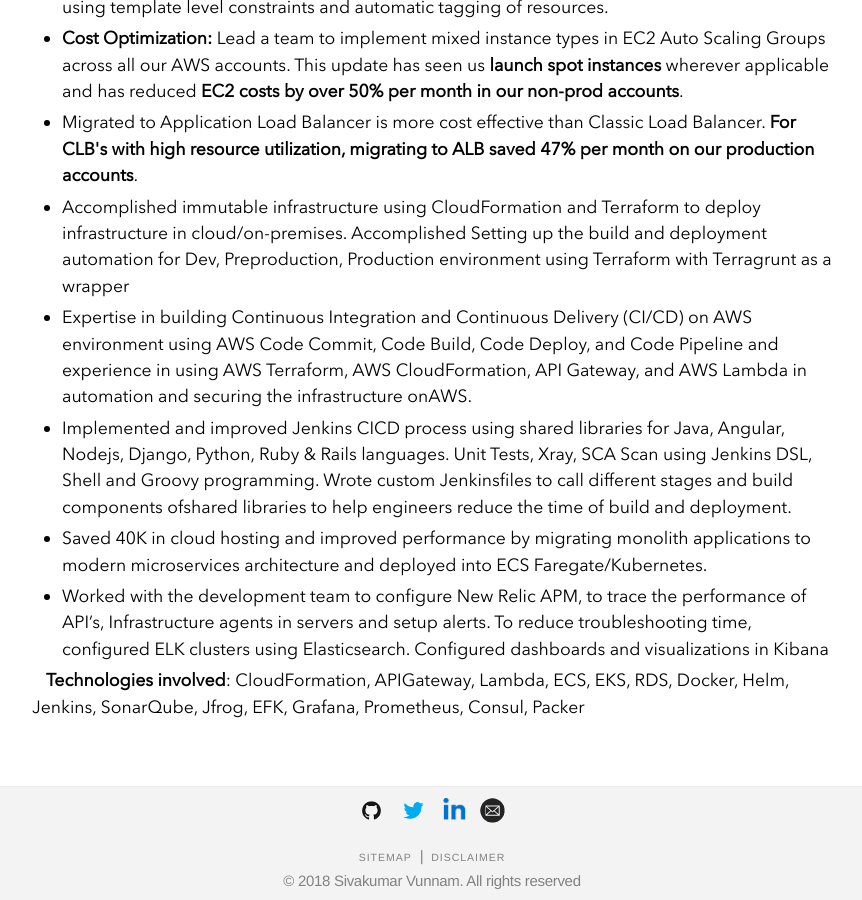
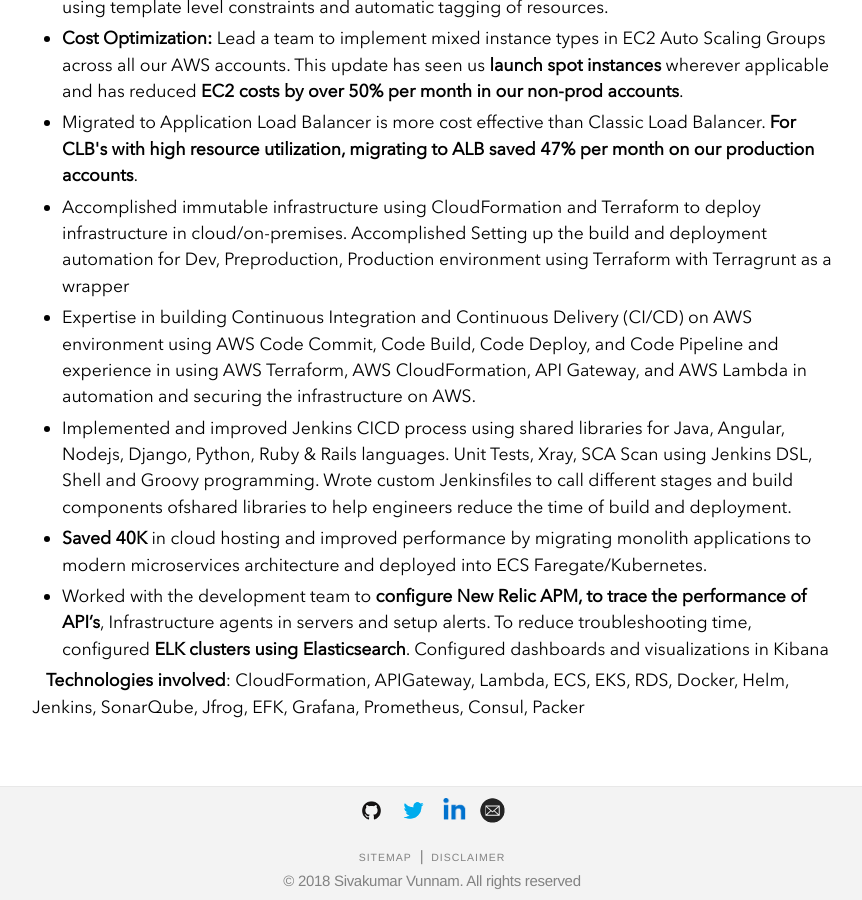
Before and after one commit to sivakumarvunnam/sivakumarvunnam.github.io, a Jekyll site: the page built from experiences.html, in a window 1280 px wide and 900 px high, scrolled down 1008 px. Shown: the whole window, without its empty margins (208-1070 px from the left). Built offline with Jekyll 4.4.1, drawn with Linux system fonts in a browser that asks for light colours; nearby versions of some CDN libraries.

Commit message:
highest necessary point's

```diff
--- a/_data/experiences.yml
+++ b/_data/experiences.yml
@@ -17,8 +17,8 @@
     - <b>Cost Optimization:</b> Lead a team to implement mixed instance types in EC2 Auto Scaling Groups across all our AWS accounts. This update has seen us <b>launch spot instances</b> wherever applicable and has reduced <b>EC2 costs by over 50% per month in our non-prod accounts</b>.
     - Migrated to Application Load Balancer is more cost effective than Classic Load Balancer. <b>For CLB's with high resource utilization, migrating to ALB saved 47% per month on our production accounts</b>.
     - Accomplished immutable infrastructure using CloudFormation and Terraform to deploy infrastructure in cloud/on-premises. Accomplished Setting up the build and deployment automation for Dev, Preproduction, Production environment using Terraform with Terragrunt as a wrapper
-    - Expertise in building Continuous Integration and Continuous Delivery (CI/CD) on AWS environment using AWS Code Commit, Code Build, Code Deploy, and Code Pipeline and experience in using AWS Terraform, AWS CloudFormation, API Gateway, and AWS Lambda in automation and securing the infrastructure onAWS.
+    - Expertise in building Continuous Integration and Continuous Delivery (CI/CD) on </b>AWS environment using AWS Code Commit, Code Build, Code Deploy, and Code Pipeline and experience in using AWS Terraform, AWS CloudFormation, API Gateway, and AWS Lambda</b> in automation and securing the infrastructure on AWS.
     - Implemented and improved Jenkins CICD process using shared libraries for Java, Angular, Nodejs, Django, Python, Ruby & Rails languages. Unit Tests, Xray, SCA Scan using Jenkins DSL, Shell and Groovy programming. Wrote custom Jenkinsfiles to call different stages and build components ofshared libraries to help engineers reduce the time of build and deployment.
-    - Saved 40K in cloud hosting and improved performance by migrating monolith applications to modern microservices architecture and deployed into ECS Faregate/Kubernetes.
-    - Worked with the development team to configure New Relic APM, to trace the performance of API’s, Infrastructure agents in servers and setup alerts. To reduce troubleshooting time, configured ELK clusters using Elasticsearch. Configured dashboards and visualizations in Kibana
+    - <b>Saved 40K</b> in cloud hosting and improved performance by migrating monolith applications to modern microservices architecture and deployed into </b>ECS Faregate/Kubernetes</b>.
+    - Worked with the development team to <b>configure New Relic APM, to trace the performance of API’s</b>, Infrastructure agents in servers and setup alerts. To reduce troubleshooting time, configured <b>ELK clusters using Elasticsearch</b>. Configured dashboards and visualizations in Kibana
   tech: CloudFormation, APIGateway, Lambda, ECS, EKS, RDS, Docker, Helm, Jenkins, SonarQube, Jfrog, EFK, Grafana, Prometheus, Consul, Packer
```
